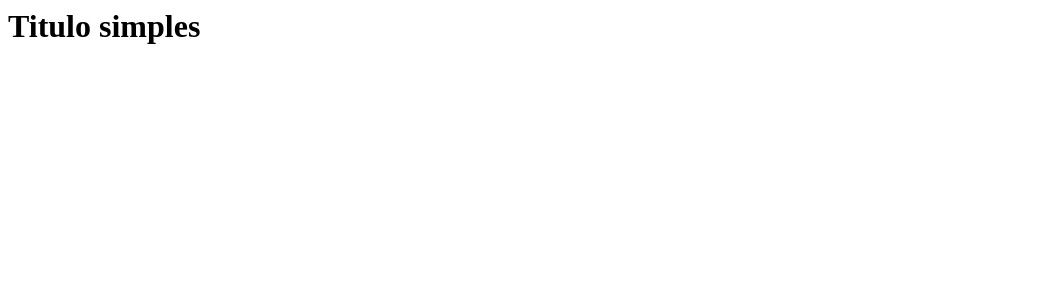
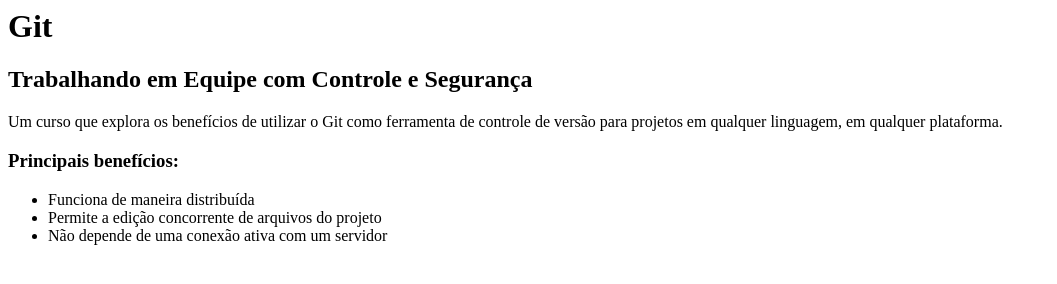
Before and after one commit to josuevale/curso-git, a plain HTML site: page index.html in a window 1280 px wide. Shown: the whole page, without its empty margins (0-1057 px from the left). Drawn offline with Linux system fonts and the light colour scheme.

Commit message:
Conteúdo da página index.html

```diff
--- a/index.html
+++ b/index.html
@@ -1,5 +1,17 @@
 <html>
-	<body>
-		<h1>Titulo simples</h1>
-	</body>
+    <head>
+    </head>
+    <body>
+        <h1>Git</h1>
+        <h2>Trabalhando em Equipe com Controle e Segurança</h2>
+
+        <p>Um curso que explora os benefícios de utilizar o Git como ferramenta de controle de versão para projetos em qualquer linguagem, em qualquer plataforma.</p>
+
+        <h3>Principais benefícios:</h3>
+        <ul>
+            <li>Funciona de maneira distribuída</li>
+            <li>Permite a edição concorrente de arquivos do projeto</li>
+            <li>Não depende de uma conexão ativa com um servidor</li>
+        </ul>
+    </body>
 </html>
```
